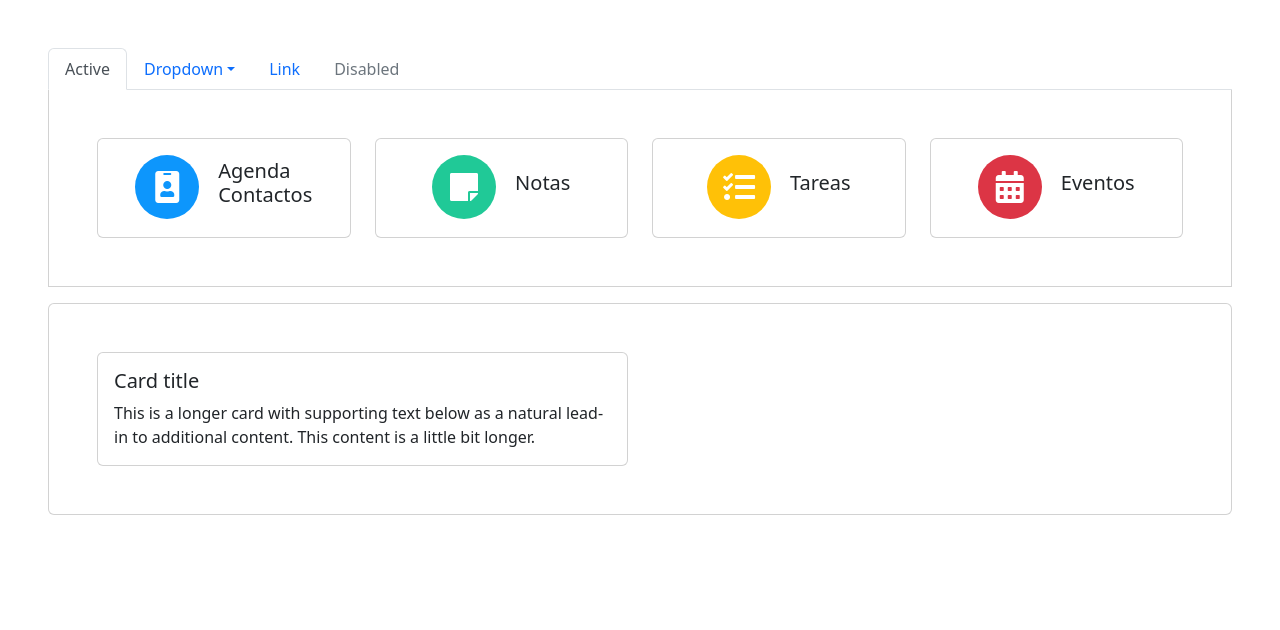
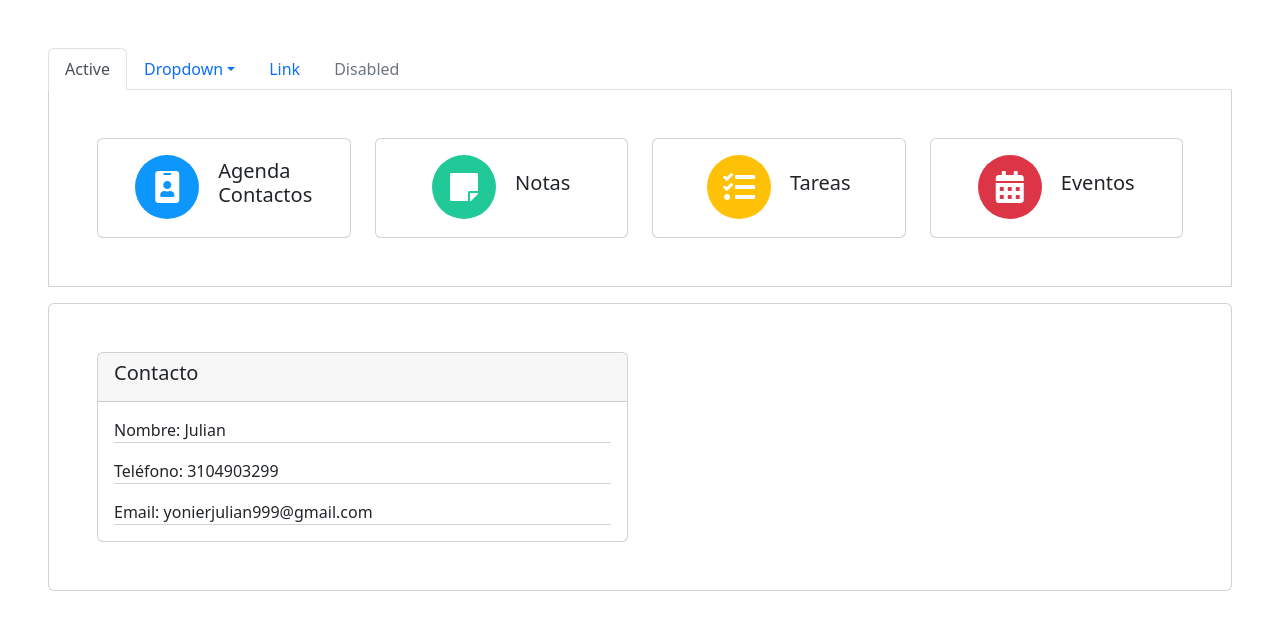
Before and after one commit to Licano-dev/book-localStorage, a website with bundled scripts: page index.html in a window 1280 px wide. Built offline with nearby package versions, Linux system fonts and the light colour scheme; a script that the page names is missing.

Commit message:
💅  STYLE: cambio de estilo de card de contacto

```diff
--- a/css/style.css
+++ b/css/style.css
@@ -3,6 +3,7 @@
     --amarrillo: #ffc107;
     --verde: #20c997;
     --rojo: #dc3545;
+    --lineas-color: rgba(0, 0, 0, 0.175);
 }
 
 .card-category>.card-body {
@@ -60,3 +61,7 @@
 .alerta-oculta {
     display: none !important;
 }
+
+.space {
+    border-bottom: 1px solid var(--lineas-color);
+}
--- a/index.html
+++ b/index.html
@@ -91,9 +91,13 @@
             <div class="col">
                 <div class="card">
                     <!-- <img src="..." class="card-img-top" alt="..."> -->
+                    <div class="card-header">
+                        <h5 class="card-title">Contacto</h5>
+                    </div>
                     <div class="card-body">
-                        <h5 class="card-title">Card title</h5>
-                        <p class="card-text">This is a longer card with supporting text below as a natural lead-in to additional content. This content is a little bit longer.</p>
+                        <p class="card-text space">Nombre: Julian</p>
+                        <p class="card-text space">Teléfono: 3104903299</p>
+                        <p class="card-text space">Email: yonierjulian999@gmail.com</p>
                     </div>
                 </div>
             </div>
```
